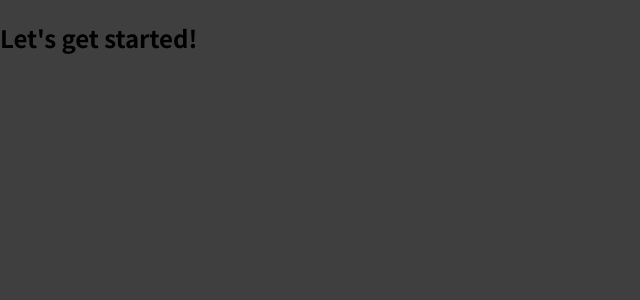
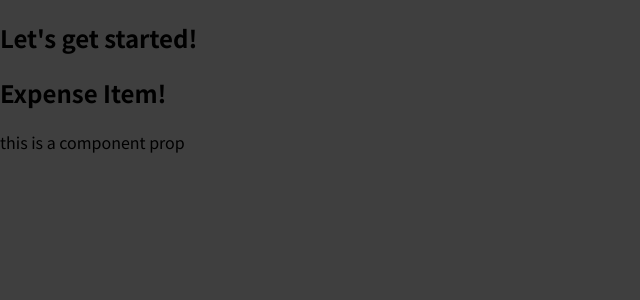
Before and after one commit to mostlyclicks/react-complete-guide, a React (Create React App) app: page / in a window 1280 px wide. Shown: the top 300 px of the page, without its empty margins (0-640 px from the left). Built offline with nearby package versions, Linux system fonts and the light colour scheme.

Commit message:
create ExpenseItem component

```diff
--- a/src/App.js
+++ b/src/App.js
@@ -1,7 +1,10 @@
+import ExpenseItem from './components/ExpenseItem'
+
 function App() {
   return (
     <div>
       <h2>Let's get started!</h2>
+      <ExpenseItem text="this is a component prop"/>
     </div>
   );
 }
--- /dev/null
+++ b/src/components/ExpenseItem.js
@@ -0,0 +1,12 @@
+import React from 'react'
+
+const ExpenseItem = (props) => {
+  return (
+    <div>
+    <h2>Expense Item!</h2>
+    <p>{props.text}</p>
+    </div>
+  )
+}
+
+export default ExpenseItem
```
Also changed, not shown: 1 other file (tests, documents, lock files or other folders).
